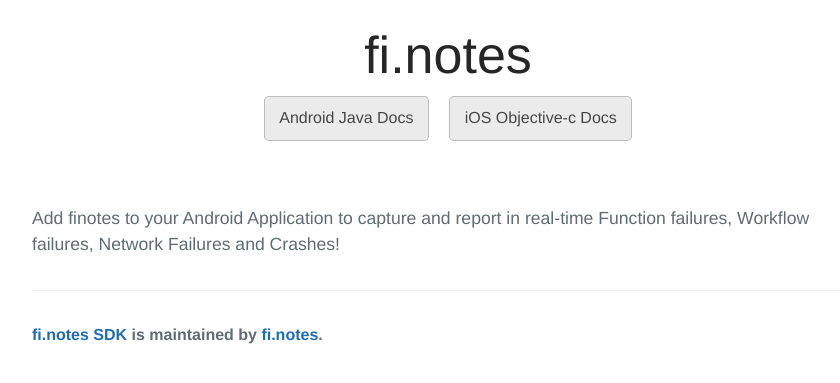
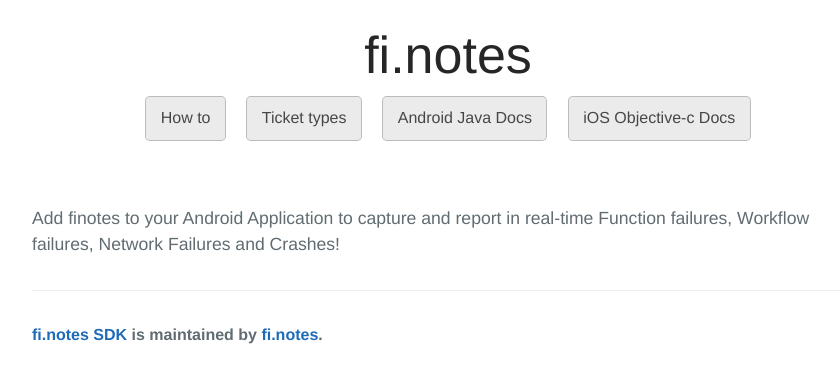
Before and after one commit to finotes/finotes.github.io, a Jekyll site: the page built from index.html, in a window 1280 px wide. Shown: the top 383 px of the page, without its empty margins (192-1032 px from the left). Built offline with Jekyll 4.4.1, drawn with Linux system fonts in a browser that asks for light colours; some web fonts are replaced.

Commit message:
Update default.html

```diff
--- a/_layouts/default.html
+++ b/_layouts/default.html
@@ -24,6 +24,8 @@
     <section class="page-header">
       <h1 class="project-name">fi.notes</h1>
 
+	<a href="" class="btn">How to</a>
+	<a href="" class="btn">Ticket types</a>
         <a href="/2018/01/19/android-java-docs" class="btn">Android Java Docs</a>
         <a href="/2018/01/19/ios-docs" class="btn">iOS Objective-c Docs</a>
 
```
